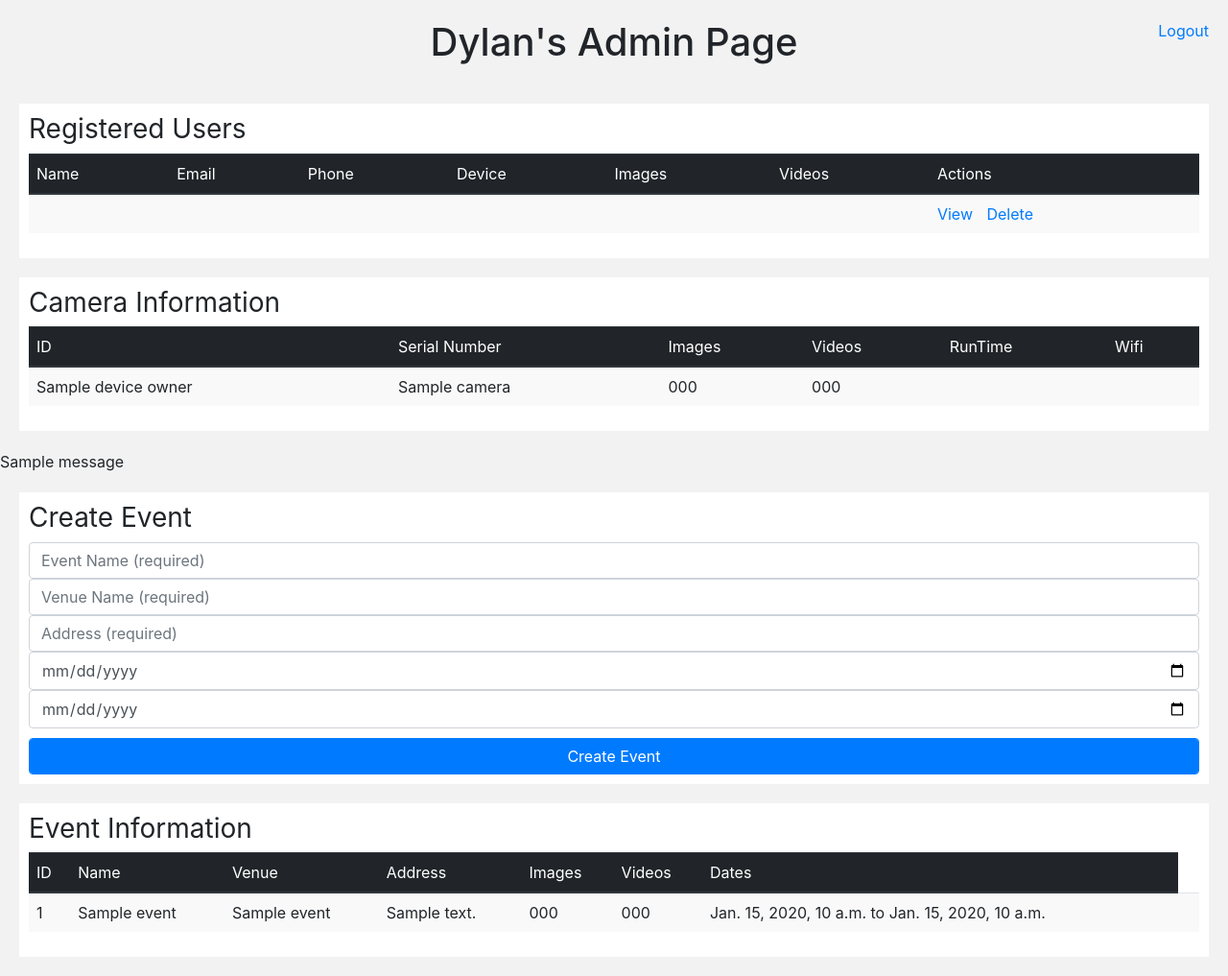
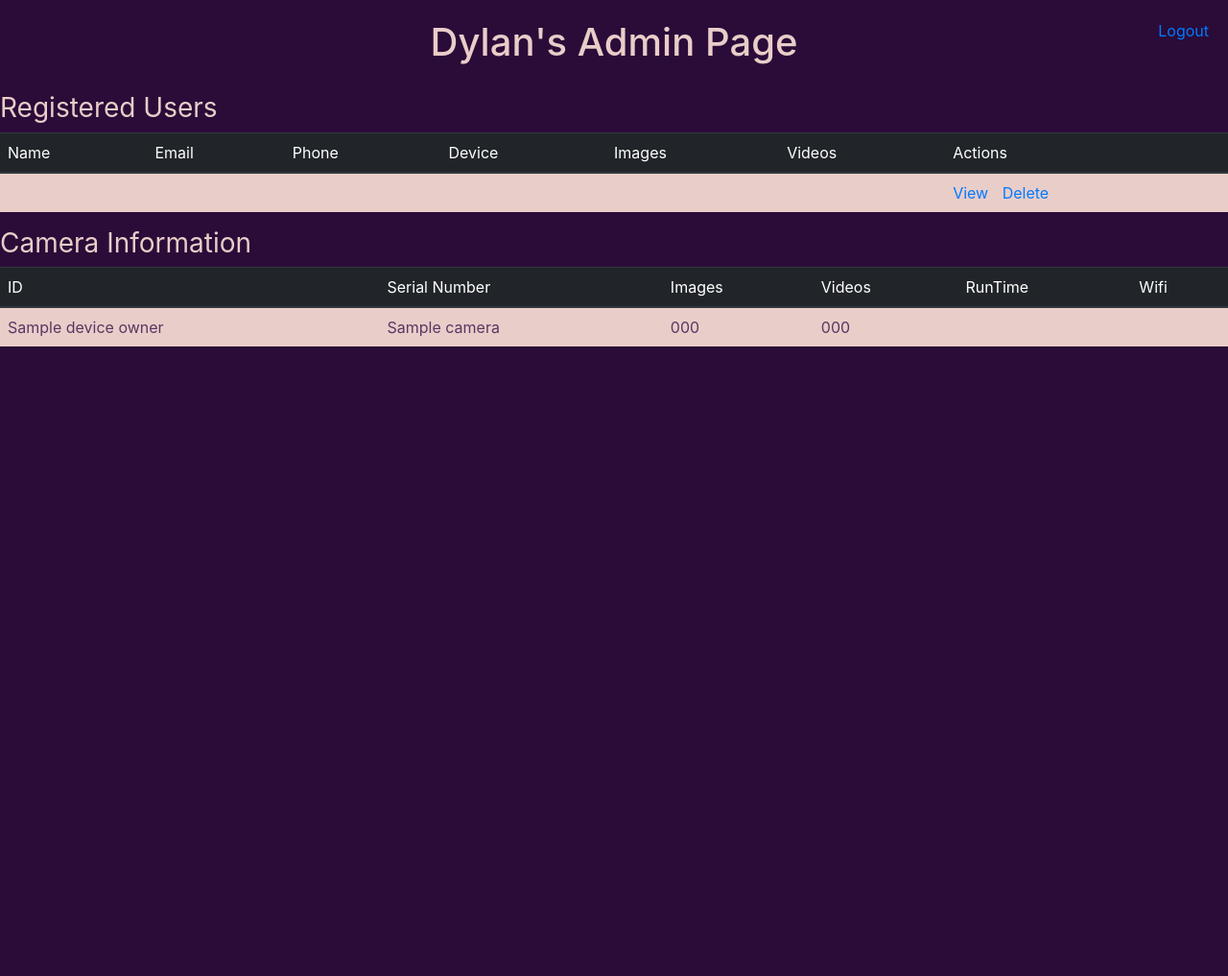
Before and after one commit to glimpsewearables/GlimpseCamWebappV1Old, a Django app: template apps/glimpse_app/templates/godMode.html in a window 1280 px wide. Shown: the whole page at 96% size. After the commit the page ends 361 px from the top, so only its background shows below. Run offline with Django 3.2, Linux system fonts and the light colour scheme; tables that the repository leaves empty hold one stand-in row (values such as "Sample post"); the template is opened without the code that fills it: values that come from a table or form of the project are taken from there, most other values are stand-ins (such as "Sample title", 1, 10 or a date in 2020); one stand-in notice (Sample message) is shown; some libraries are stand-ins or nearby versions.

Commit message:
updating style:

```diff
--- a/apps/glimpse_app/templates/godMode.html
+++ b/apps/glimpse_app/templates/godMode.html
@@ -24,33 +24,28 @@
 </head>
 <style>
 body{
-    background-color: #f2f2f2;
+    background-color: #2B0B38;
 
 }
 .centerHorizontal{
     padding: 20px;
     text-align: center;
 }
+h1{
+    color: #E9CDC9;
+}
 
 h2{
   padding-left: 20px;
   padding-top: 20px;
+  color: #E9CDC9;
 }
 
 h3{
     font-weight: normal;
+    color: #E9CDC9;
 }
 
-.table-wrapper, .form-wrapper{
-    background-color: white;
-    padding: 10px;
-    margin: 20px;
-    max-height: 500px;
-    min-width:335px;
-    max-width: 100%;
-    overflow-x: scroll;
-    overflow-y: scroll;
-}
 .for-wrapper>form>*{
     margin: 10px;
 }
@@ -69,10 +64,16 @@ th{
 /* Every other row will be colored */
 @media (min-width: 1px) {
     tbody:nth-of-type(odd) {
-        background-color: #f9f9f9;
+        background-color: #E9CDC9;
+        color: #563862;
     }
 }
-
+@media (min-width: 1px) {
+    tbody:nth-of-type(even) {
+        background-color: #563862;
+        color: #E9CDC9;
+    }
+}
 /* only the first link will be styled  */
 td a:nth-child(1){
     padding-right: 10px;
@@ -82,6 +83,9 @@ td a:nth-child(1){
     position: absolute;
     top: 20px;
     right: 20px;;
+}
+.allUserInformation{
+    background-color: #2B0B38;
 }
 </style>
 <body>
@@ -150,7 +154,7 @@ td a:nth-child(1){
                         </table>
                     </div>
 
-                    {% if messages %}
+                    <!-- {% if messages %}
                         {% for message in messages %}
                         <p>{{ message }}</p>
                         {% endfor %}
@@ -196,7 +200,7 @@ td a:nth-child(1){
                                 </tbody>
                                 {% endfor %}
                             </table>
-                    </div>
+                    </div> -->
                 </div>
             </div>
         </div>
--- a/apps/glimpse_app/urls.py
+++ b/apps/glimpse_app/urls.py
@@ -15,5 +15,4 @@ urlpatterns = [
     url(r'^deleteImage/(?P<match>.+)/(?P<url>.+)$', views.deleteImage),
     url(r'^deleteUser/(?P<user_id>\d+)$', views.deleteUser),
     url(r'^logout$', views.logout),
-    url(r'^updateSqlDatabase$', views.updateSqlDatabase),
 ]
```
Also changed, not shown: apps/glimpse_app/templates/eventPage.html (+36 -8 lines), apps/glimpse_app/views.py (+0 -30 lines).
